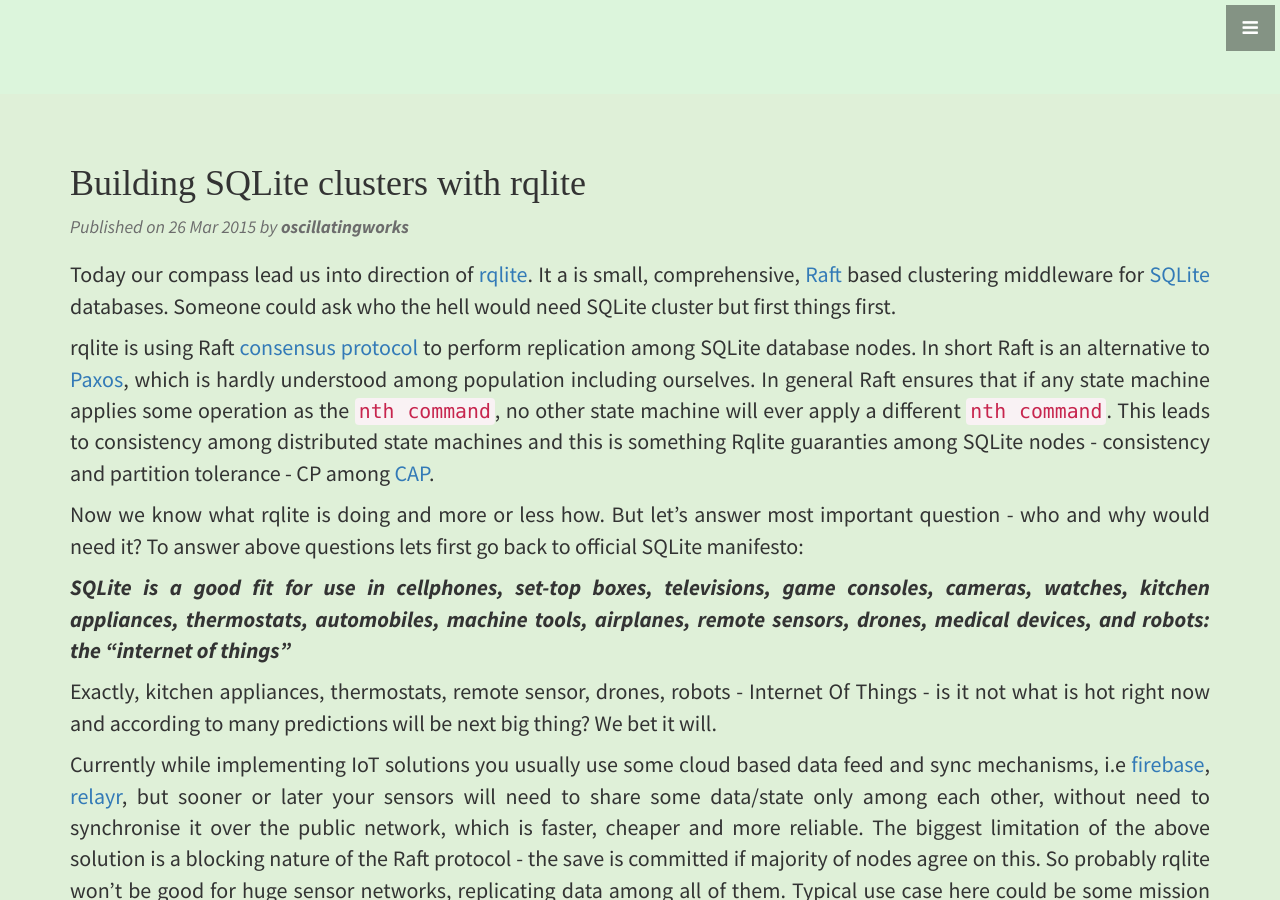
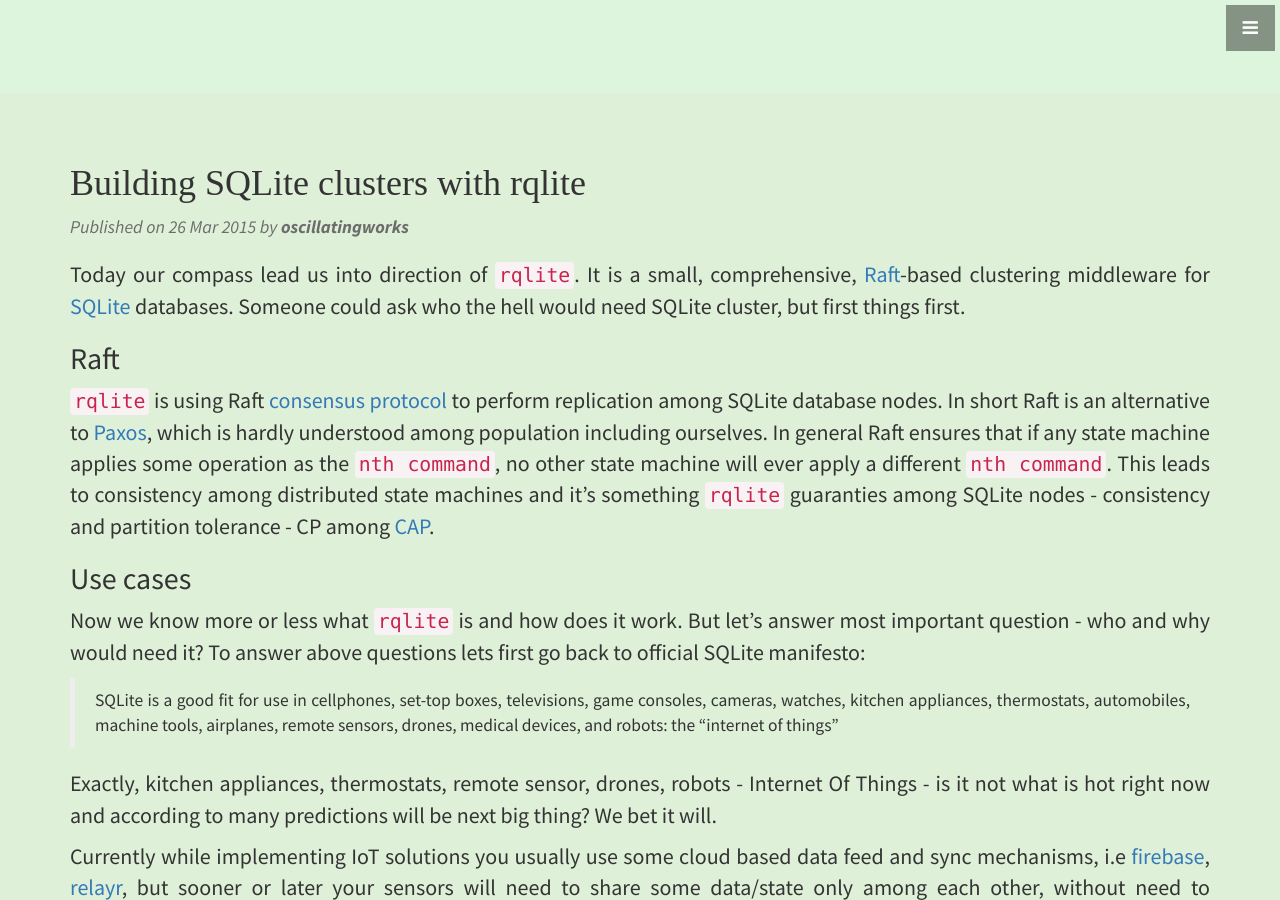
Before and after one commit to oscillatingworks/blog, a Jekyll site: the page built from _posts/2015-03-26-Building-SQLite-clusters-with-rqlite.md, in a window 1280 px wide and 900 px high, scrolled down 806 px. Built offline with Jekyll 4.4.1, drawn with Linux system fonts in a browser that asks for light colours; some web fonts are replaced; Markdown is read by kramdown in place of the engine named in the settings; some of the changed text lies outside the part shown.

Commit message:
Fix and improve rqlite intro
Beside of typos or rewordins, some of the paragraphs were too long
and hard to read. Splitting them up and adding headers would improve
readability.

```diff
--- a/_posts/2015-03-26-Building-SQLite-clusters-with-rqlite.md
+++ b/_posts/2015-03-26-Building-SQLite-clusters-with-rqlite.md
@@ -2,7 +2,7 @@
 layout: post
 title: Building SQLite clusters with rqlite
 date: 2015-03-26 00:00:00
-description: Small, comprehensive, Raft based clustering middleware for SQLite databases
+description: Small, comprehensive, Raft-based clustering middleware for SQLite databases.
 author: oscillatingworks
 hn-discussion:
 tags:
@@ -13,22 +13,27 @@
 - distributed consensus
 ---
 
-Today our compass lead us into direction of [rqlite].
-It a is small, comprehensive, [Raft] based clustering middleware for [SQLite](https://sqlite.org/) databases.
-Someone could ask who the hell would need SQLite cluster but first things first.
+Today our compass lead us into direction of [`rqlite`]. It is a small, comprehensive, [Raft]-based
+clustering middleware for [SQLite](https://sqlite.org/) databases. Someone could ask
+who the hell would need SQLite cluster, but first things first.
 
-rqlite is using Raft [consensus protocol] to perform replication among SQLite database nodes.
+## Raft
+
+`rqlite` is using Raft [consensus protocol] to perform replication among SQLite database nodes.
 In short Raft is an alternative to [Paxos], which is hardly understood among population including ourselves.
-In general Raft ensures that if any state machine applies some operation as the `nth command`, no other state machine will ever apply a different `nth command`.
-This leads to consistency among distributed state machines and this is something Rqlite guaranties among SQLite nodes - consistency and partition tolerance - CP among [CAP].
+In general Raft ensures that if any state machine applies some operation as the `nth command`, no other
+state machine will ever apply a different `nth command`. This leads to consistency among distributed
+state machines and it's something `rqlite` guaranties among SQLite nodes - consistency and partition
+tolerance - CP among [CAP].
 
-Now we know what rqlite is doing and more or less how.
-But let's answer most important question - who and why would need it?
-To answer above questions lets first go back to official SQLite manifesto:
+## Use cases
 
-***SQLite is a good fit for use in cellphones, set-top boxes, televisions, game consoles,
-cameras, watches, kitchen appliances, thermostats, automobiles, machine tools, airplanes,
-remote sensors, drones, medical devices, and robots: the "internet of things"***
+Now we know more or less what `rqlite` is and how does it work. But let's answer most important question -
+who and why would need it? To answer above questions lets first go back to official SQLite manifesto:
+
+> SQLite is a good fit for use in cellphones, set-top boxes, televisions, game consoles,
+  cameras, watches, kitchen appliances, thermostats, automobiles, machine tools, airplanes,
+  remote sensors, drones, medical devices, and robots: the "internet of things"
 
 Exactly, kitchen appliances, thermostats, remote sensor, drones, robots - Internet Of Things -
 is it not what is hot right now and according to many predictions will be next big thing?
@@ -36,22 +41,30 @@
 
 Currently while implementing IoT solutions you usually use some cloud based data feed and sync mechanisms,
 i.e [firebase], [relayr], but sooner or later your sensors will need to share some data/state
-only among each other, without need to synchronise it over the public network, which is
+only among each other, without need to synchronize it over the public network, which is
 faster, cheaper and more reliable.
-The biggest limitation of the above solution is a blocking nature of the Raft protocol - the save is committed if majority of nodes agree on this.
-So probably rqlite won't be good for huge sensor networks, replicating data among all of them.
-Typical use case here could be some mission critical sensor system where consistency might be the main requirement.
-For example some group of sensors (few / dozen) which work together based on some consistent state / data shared among each other.
-Data between them needs to be replicated and consistent, so others can immediately take over the responsibility from the sensor which died (warm standby).
+
+## Limitations
+
+The biggest limitation of the above solution is a blocking nature of the Raft protocol -
+the save is committed if majority of nodes agree on this.
+So probably `rqlite` won't be good for huge sensor networks, replicating data among all of
+them. Typical use case here could be some mission critical sensor system where consistency
+might be the main requirement. For example some group of sensors (few / dozen) which work
+together based on some consistent state / data shared among each other. Data between them needs
+to be replicated and consistent, so others can immediately take over the responsibility from
+the sensor which died (warm standby).
+
+## Hands on
 
 Due to its simplicity, SQLite is perfect to be run on almost any type of connected device.
-Together with rqlite it can give IoT makers solution to sync any type of data locally.
-Due to this opportunity, we strongly believe that rqlite is a very promising, still fresh but active project.
+Together with `rqlite` it can give IoT makers solution to sync any type of data locally.
+Due to this opportunity, we strongly believe that `rqlite` is a very promising, still fresh, but active project.
 Among that it is implemented in [Go], another new big thing in the world of programming languages.
-It is really hard to find good reasons not to contribute to this small but already interesting project.
+It is really hard to find good reasons not to contribute to this small, yet already interesting project.
 And we plan to do it. Let's see how far we can go. We'll keep you updated.
 
-[rqlite]: https://github.com/otoolep/rqlite
+[`rqlite`]: https://github.com/otoolep/`rqlite`
 [Raft]: https://raftconsensus.github.io/
 [consensus protocol]: http://en.wikipedia.org/wiki/Consensus_%28computer_science%29
 [Paxos]: http://en.wikipedia.org/wiki/Paxos_%28computer_science%29
```
Also changed, not shown: 2 other files.
